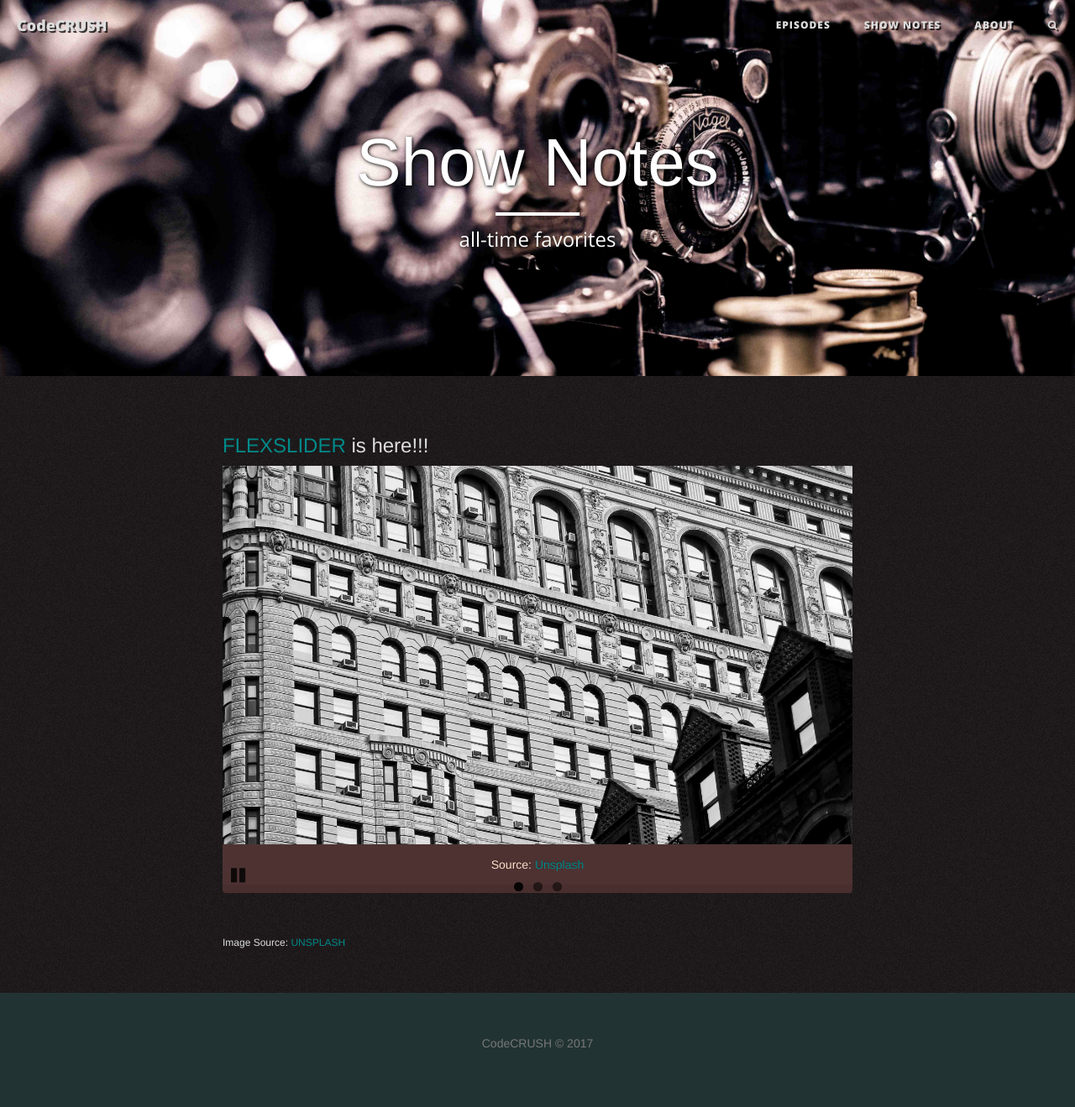
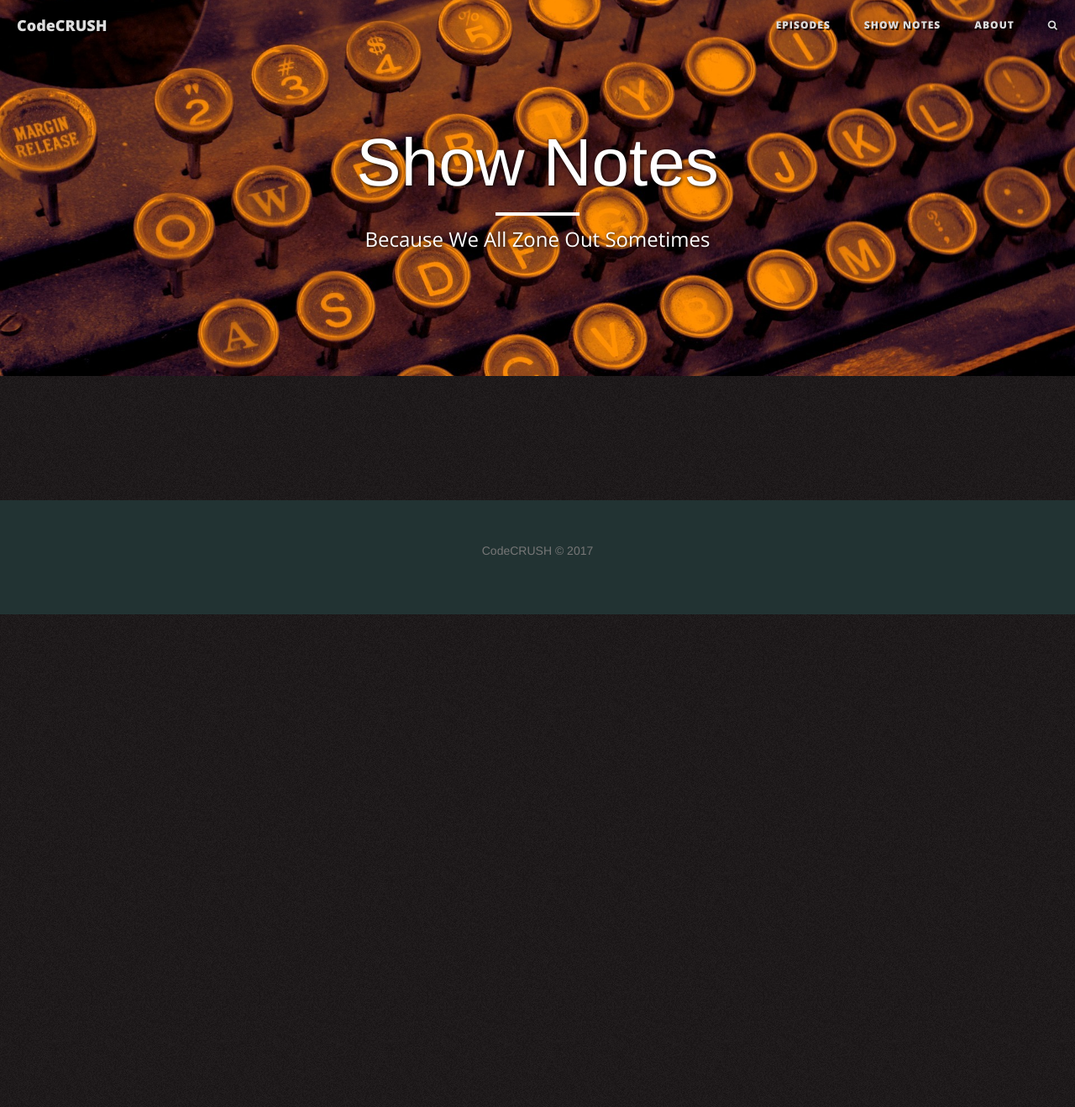
Before and after one commit to JTorr/CodeCrush, a Jekyll site: the page built from pages/episodes/index.html, in a window 1280 px wide and 1319 px high. Shown: the whole window at 84% size. Built offline with Jekyll 4.4.1, drawn with Linux system fonts in a browser that asks for light colours; nearby versions of some CDN libraries.

Commit message:
Add images and audio

```diff
--- a/pages/episodes/index.html
+++ b/pages/episodes/index.html
@@ -1,70 +1,53 @@
 ---
 layout: page
 title: "Show Notes"
-description: "all-time favorites"
-header-img: "assets/owner/hero/gallery-bg.jpg"
+description: "Because We All Zone Out Sometimes"
+header-img: "assets/owner/typewriter.jpg"
 permalink: /show_notes/
 ---
 
-<html class="no-js" lang="en">
-<head>
-	<meta content="charset=utf-8">
-
-<h3><a href="http://flexslider.woothemes.com/basic-slider-with-caption.html">FLEXSLIDER</a> is here!!!</h3>
-
-<!-- CSS -->
-	<link rel="stylesheet" href="../assets/libs/css/flexslider.css" type="text/css" media="screen" />
-
-</head>
-
-    <body>
-  <!-- slider -->
-    <section class="slider">
-	<div class="flexslider">
-   <ul class="slides">
-    <li>
-      <img src="{{root_url}}/assets/owner/slider/bg1.jpg" />
-<p class="flex-caption">Source: <a href="https://unsplash.com/">Unsplash</a></p>
-    </li>
-    <li>
-      <img src="{{root_url}}/assets/owner/slider/bg2.jpg" />
-<p class="flex-caption">Source: <a href="https://unsplash.com/">Unsplash</a></p>
-    </li>
-    <li>
-      <img src="{{root_url}}/assets/owner/slider/bg3.jpg" />
-<p class="flex-caption">Source: <a href="https://unsplash.com/">Unsplash</a></p>
-    </li>
-      </ul>
-</div>
-      </section>
-
-<!-- jQuery -->
-  <script src="http://ajax.googleapis.com/ajax/libs/jquery/1/jquery.min.js"></script>
-<script src="http://code.jquery.com/jquery-1.11.3.min.js"></script>
-
-  <!-- FlexSlider -->
-  <script defer src="../assets/libs/js/jquery.flexslider.js"></script>
-
-  <script type="text/javascript">
-    $(function(){
-      SyntaxHighlighter.all();
-    });
-    $(window).load(function(){
-      $('.flexslider').flexslider({
-        animation: "slide",
-        slideshow: "false",
-        slideshowSpeed: "12000",
-        pausePlay: "true",
-        start: function(slider){
-          $('body').removeClass('loading');
-        }
-      });
-    });
-  </script>
-
-<br>
-<h6>Image Source: <a href="https://unsplash.com/photos/YOT6kS8YtEA">UNSPLASH</a>
+{% for post in paginator.posts %}
 
 
+{% assign post = site.posts.first %}
+{% assign content = post.content %}
 
-</body></html>
+
+<div class="post-preview">
+  <a href="{{ post.url | prepend: site.baseurl }}">
+    {% if post.thumbnail %}
+    <img src="{{ post.thumbnail }}" style="float: left; margin: 8px 10px 0px 10px;">
+    {% endif %}
+
+
+    <h2 class="post-title">  {{ root_url }}   {{ post.title }}
+    </h2>
+    {% if post.subtitle %}
+    <h3 class="post-subtitle">  {{ root_url }}
+      {{ post.subtitle }}
+    </h3>
+    {% endif %}
+  </a>
+  <p class="post-meta">Posted by {% if post.author %}{{ root_url }}{{ post.author }}{% else %}{{ root_url }}{{ site.title }}{% endif %} on {{ root_url }}{{ post.date | date: "%B %-d, %Y" }}</p>
+</div>
+{% endfor %}
+<p>&nbsp;</p>
+
+<!-- Pager -->
+{% if paginator.total_pages > 1 %}
+<ul class="pager">
+  {% if paginator.previous_page %}
+  <li class="previous">
+    <a href="{{ paginator.previous_page_path | prepend: site.baseurl | replace: '//', '/' }}">&larr; Newer Posts</a>
+  </li>
+  {% endif %}
+  <span class="button-height" style="
+    font-size:.45em;"> Page {{ root_url }}{{paginator.page}} of {{ root_url }}{{paginator.total_pages}}</span>
+
+  {% if paginator.next_page %}
+  <li class="next">
+    <a href="{{ paginator.next_page_path | prepend: site.baseurl | replace: '//', '/' }}">Older Posts &rarr;</a>
+  </li>
+  {% endif %}
+</ul>
+{% endif %}
--- a/pages/index.html
+++ b/pages/index.html
@@ -2,7 +2,7 @@
 layout: page
 title: "Code CRUSH"
 description: "The Podcast For Developers with Short Attention Spans"
-header-img: "assets/owner/hero/microphone.jpg"
+header-img: "assets/owner/sculpture.jpg"
 permalink: ./index.html
 ---
 
```
Also changed, not shown: writing/index.html (+8 -51 lines), assets/libs/css/main.css, assets/owner/sculpture.jpg (added), assets/owner/sound_wave.jpg (added), assets/owner/typewriter.jpg (added).
